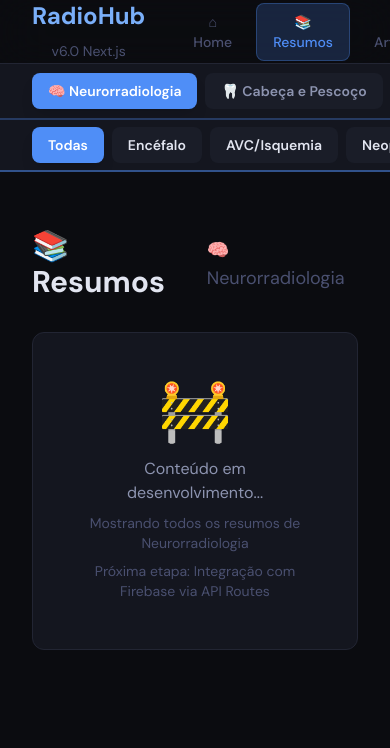
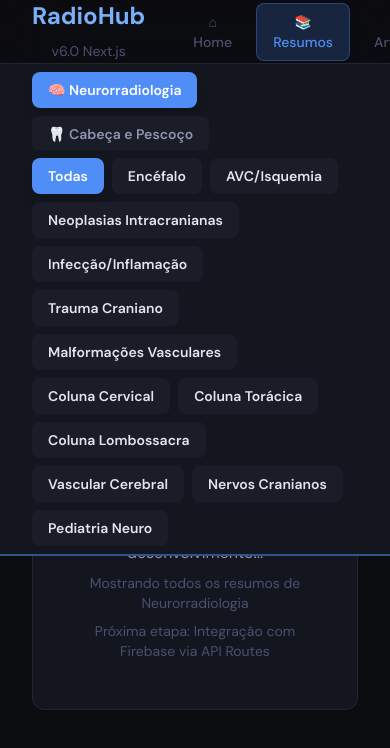
Before and after one commit to alandinizhummel-lgtm/radiohub-nextjs, a Next.js app: page / in a window 390 px wide. Both pictures are taken after a click on the button "📚 Resumos". Shown: the top 748 px of the page. Built offline with nearby package versions, Linux system fonts and the light colour scheme.

Commit message:
Refactor layout styles in page.tsx
Updated layout styles for better responsiveness and spacing.

```diff
--- a/app/page.tsx
+++ b/app/page.tsx
@@ -113,8 +113,8 @@
 
       {/* ESPECIALIDADES TABS */}
       {currentSection !== 'home' && (
-        <div className="fixed top-16 left-0 right-0 bg-surface border-b-2 border-accent/30 z-40" style={{height: '56px'}}>
-          <div className="container mx-auto px-8 h-full flex items-center gap-2 overflow-x-auto">
+        <div className="fixed top-16 left-0 right-0 bg-surface border-b-2 border-accent/30 z-40 min-h-[56px] py-2">
+          <div className="container mx-auto px-8 flex flex-wrap items-center gap-2">
             {Object.entries(SPECS).map(([key, spec]) => (
               <button
                 key={key}
@@ -132,10 +132,10 @@
         </div>
       )}
 
-      {/* SUB-AREAS - AGORA COM POSIÇÃO E Z-INDEX CORRETOS */}
+      {/* SUB-AREAS - AGORA COM WRAP EM MÚLTIPLAS LINHAS */}
       {currentSection !== 'home' && SPECS[currentSpec as keyof typeof SPECS].subs.length > 0 && (
-        <div className="fixed bg-surface border-b-2 border-accent/50 z-50" style={{top: '120px', left: 0, right: 0, height: '52px'}}>
-          <div className="container mx-auto px-8 h-full flex items-center gap-2 overflow-x-auto">
+        <div className="fixed bg-surface border-b-2 border-accent/50 z-50 min-h-[52px] py-2" style={{top: '150px', left: 0, right: 0}}>
+          <div className="container mx-auto px-8 flex flex-wrap items-center gap-2">
             <button
               onClick={() => setCurrentSubArea('all')}
               className={`px-4 py-2 rounded-lg text-sm font-semibold whitespace-nowrap transition-all ${
@@ -164,7 +164,7 @@
       )}
 
       {/* MAIN CONTENT */}
-      <main className={`${currentSection === 'home' ? 'pt-16' : 'pt-[180px]'} min-h-screen`}>
+      <main className={`${currentSection === 'home' ? 'pt-16' : 'pt-[240px]'} min-h-screen`}>
         <div className="container mx-auto px-8 py-12">
 
           {currentSection === 'home' && (
```
